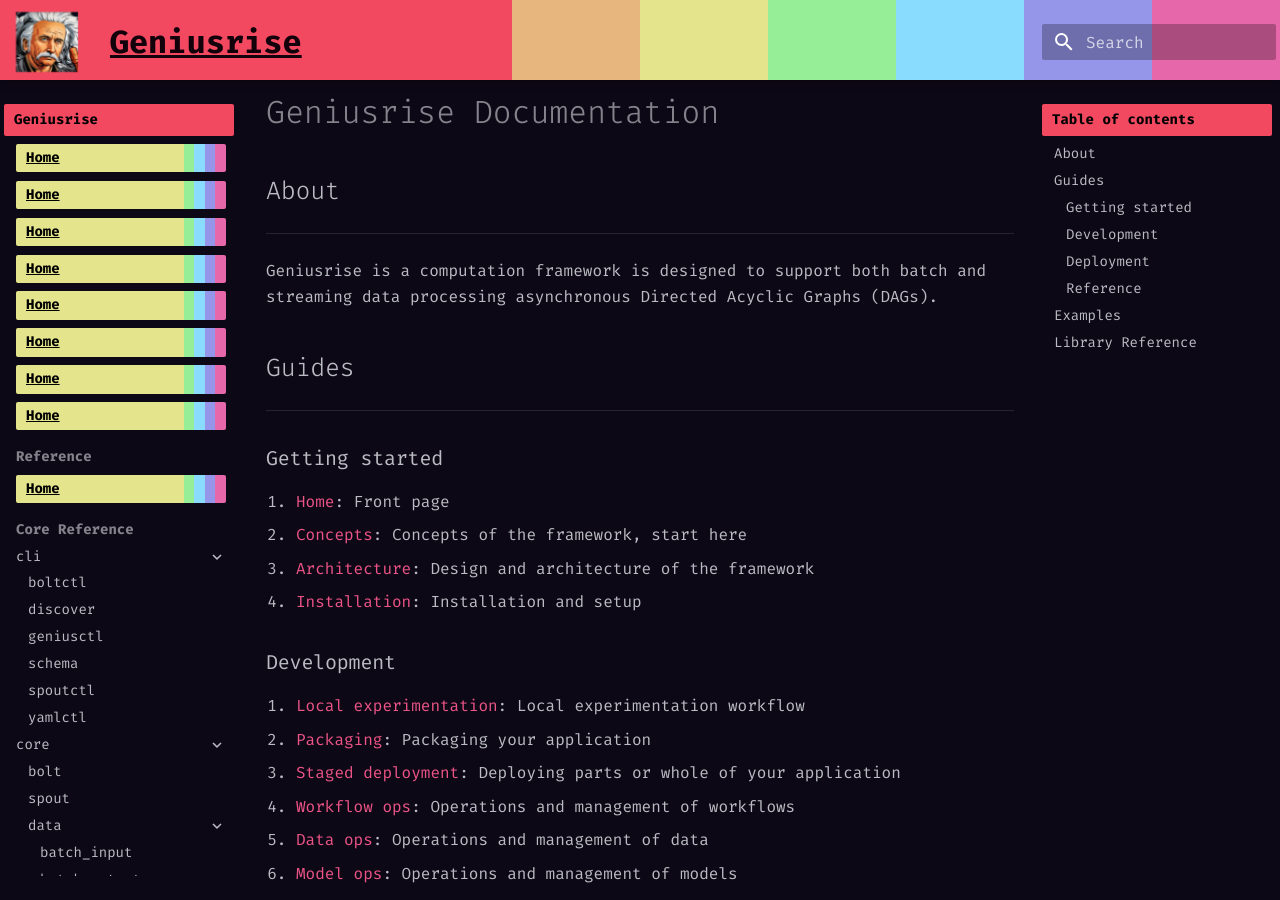
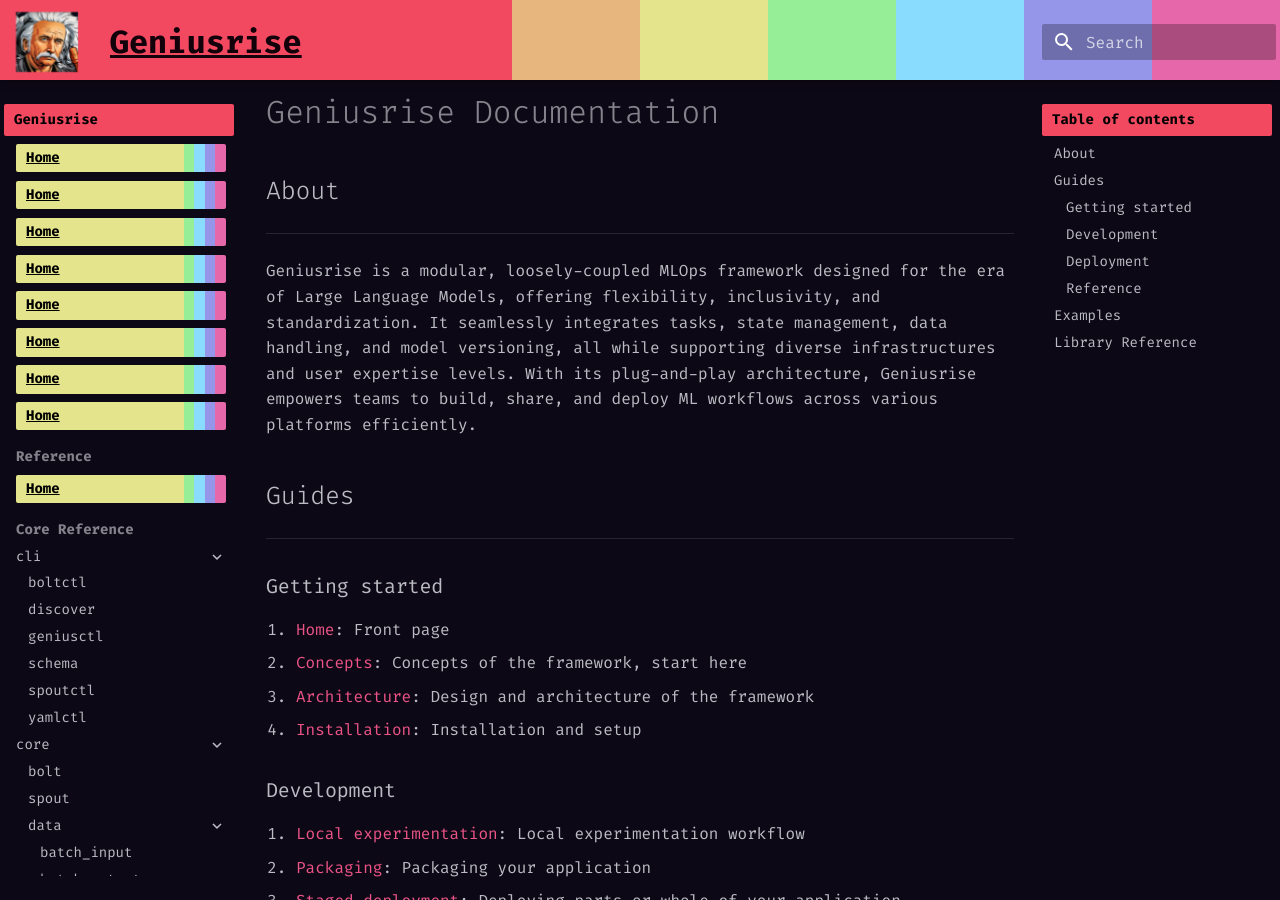
Before and after one commit to geniusrise/docs, an MkDocs documentation site: the page built from docs/index.md, in a window 1280 px wide and 900 px high, scrolled down 377 px. Built offline with MkDocs 1.6.1 and Material for MkDocs 9.7.7, drawn with Linux system fonts in a browser that asks for light colours.

Commit message:
update tagline

```diff
--- a/docs/index.md
+++ b/docs/index.md
@@ -5,8 +5,7 @@
 
 ---
 
-Geniusrise is a computation framework is designed to support both batch and
-streaming data processing asynchronous Directed Acyclic Graphs (DAGs).
+Geniusrise is a modular, loosely-coupled MLOps framework designed for the era of Large Language Models, offering flexibility, inclusivity, and standardization. It seamlessly integrates tasks, state management, data handling, and model versioning, all while supporting diverse infrastructures and user expertise levels. With its plug-and-play architecture, Geniusrise empowers teams to build, share, and deploy ML workflows across various platforms efficiently.
 
 ## Guides
 
```
Also changed, not shown: site/index.html, site/search/search_index.json, 1 other file.
